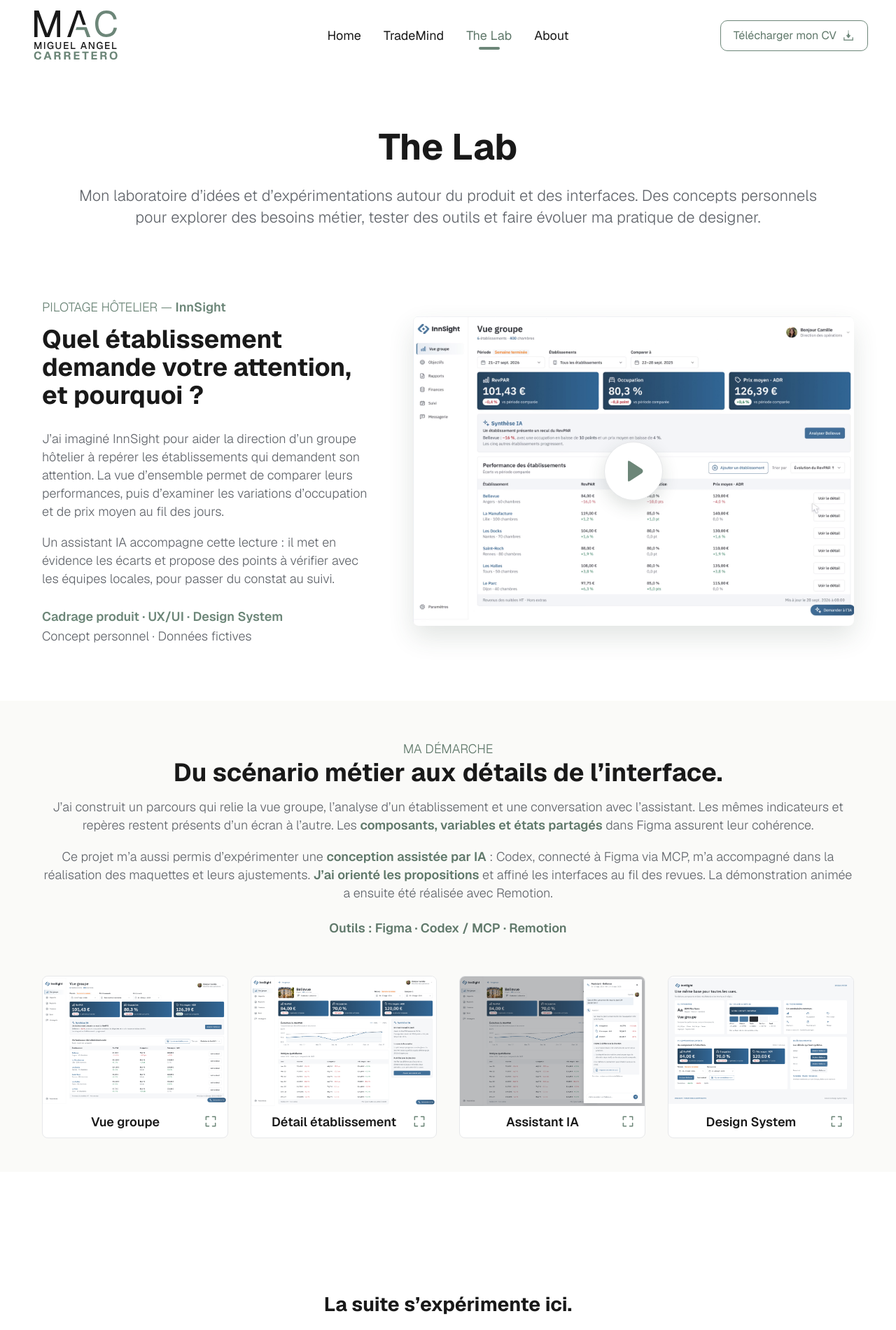
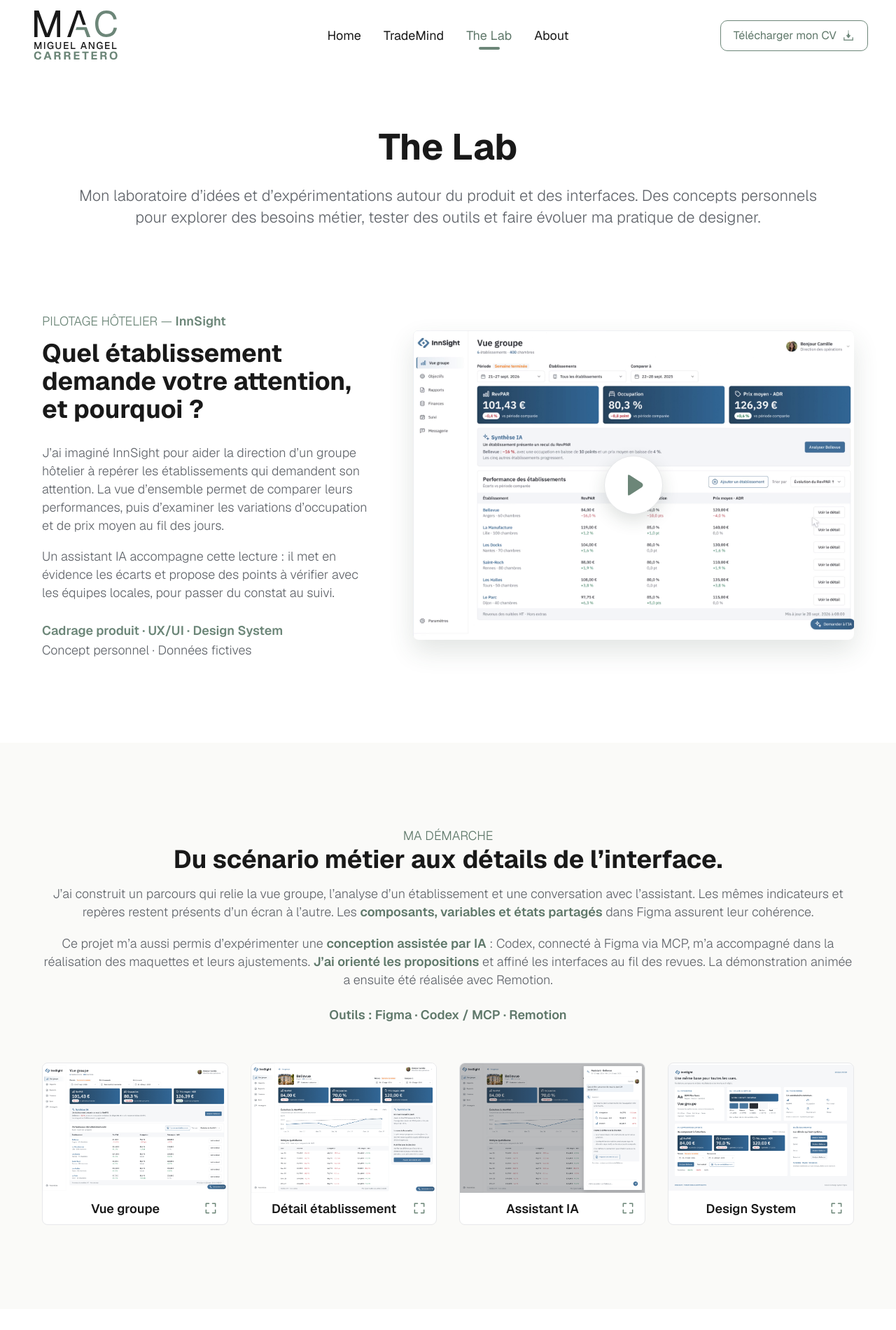
Before and after one commit to miguel-carretero/portfolio, a Next.js app: page /thelab in a window 1280 px wide. Shown: the top 1900 px of the page at 70% size. Built offline with nearby package versions, Linux system fonts and the light colour scheme.

Commit message:
style: harmonize The Lab section spacing

```diff
--- a/src/app/thelab/TheLab.module.css
+++ b/src/app/thelab/TheLab.module.css
@@ -5,7 +5,7 @@
   gap: 20px;
   max-width: 1440px;
   margin-inline: auto;
-  padding: 48px 20px 56px;
+  padding: 48px 20px 80px;
   text-align: center;
 }
 
@@ -30,7 +30,7 @@
 .project {
   max-width: 1440px;
   margin-inline: auto;
-  padding: 0 20px 64px;
+  padding: 0 20px 80px;
 }
 
 .presentation {
@@ -96,7 +96,7 @@
 }
 
 .conception {
-  padding: 48px 20px;
+  padding: 80px 20px;
   background: #fafaf8;
 }
 
@@ -212,6 +212,7 @@
 
 @media (min-width: 760px) {
   .conception {
+    padding-block: 120px;
     padding-inline: 40px;
   }
 
@@ -243,11 +244,11 @@
   }
 
   .introduction {
-    padding: 64px 40px;
+    padding: 64px 40px 120px;
   }
 
   .project {
-    padding: 0 40px 80px;
+    padding: 0 40px 120px;
   }
 }
 
@@ -263,7 +264,7 @@
 
 @media (min-width: 1101px) {
   .conception {
-    padding: 56px 60px 48px;
+    padding-inline: 60px;
   }
 
   .conceptionContent {
@@ -295,7 +296,7 @@
 
   .introduction {
     gap: 24px;
-    padding: 93px 60px 100px;
+    padding: 93px 60px 120px;
   }
 
   .title {
```
